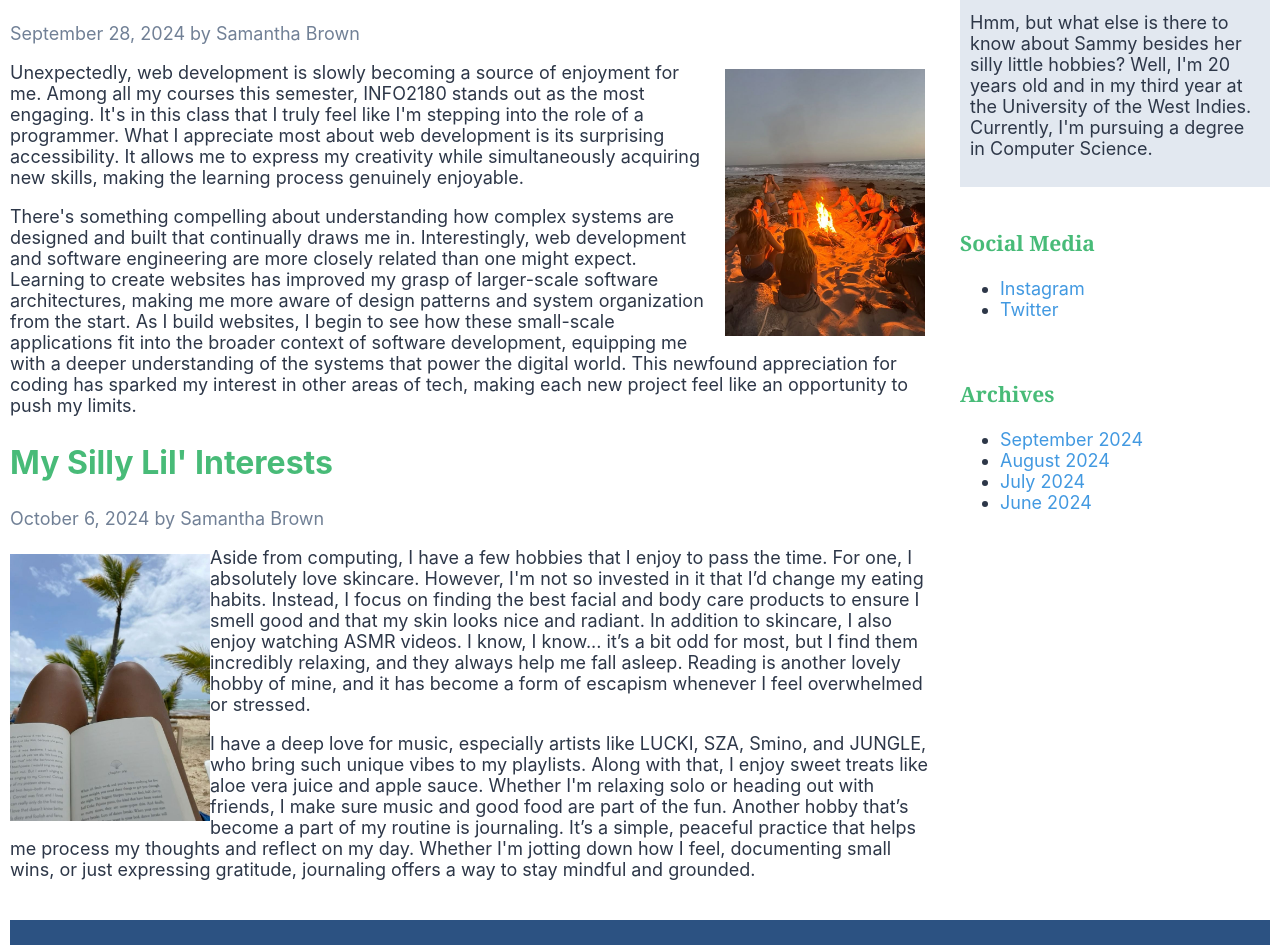
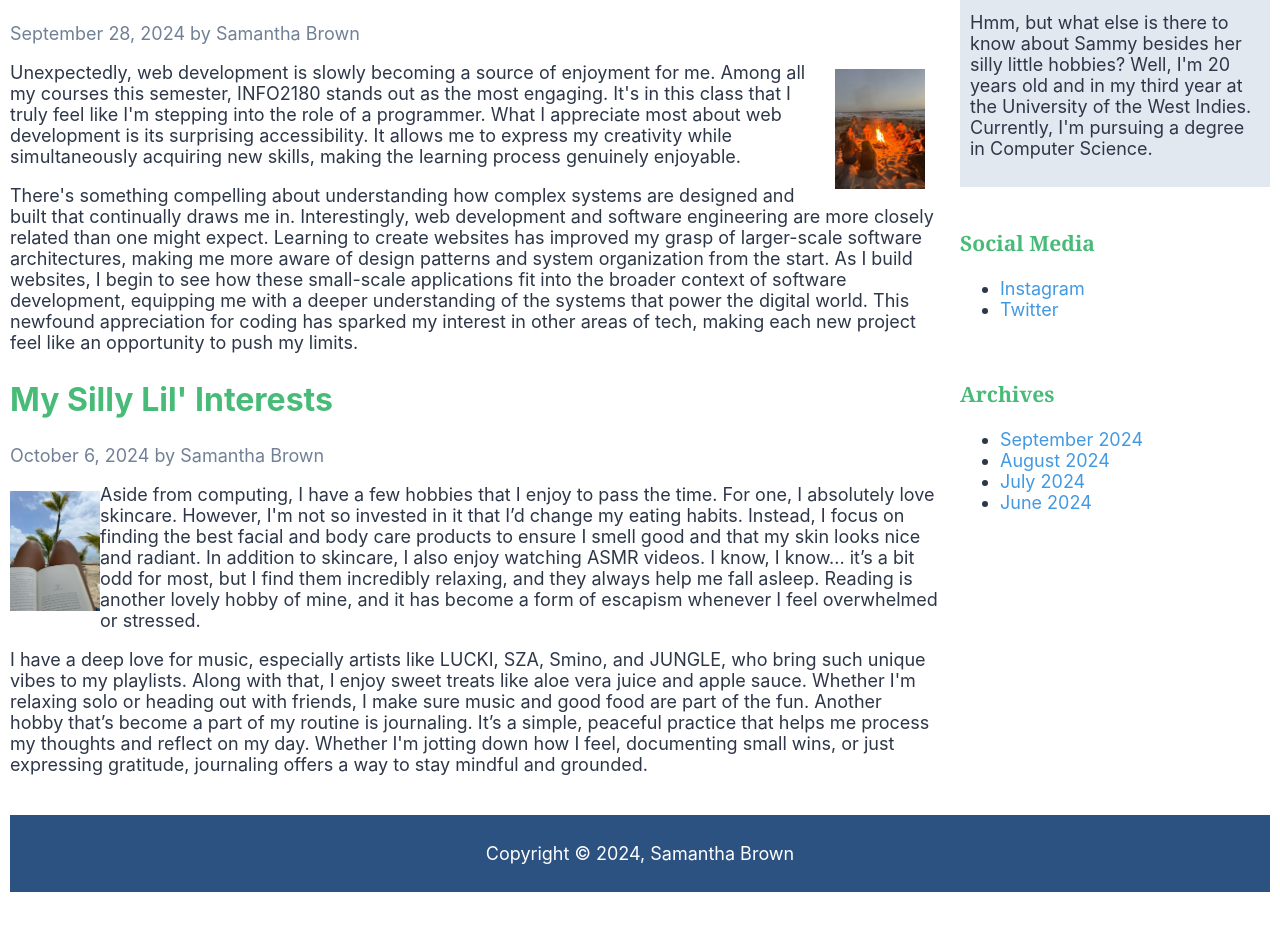
Before and after one commit to 20xsammyyy/info2180-lab2, a plain HTML site: page index.html in a window 1280 px wide. Shown: the part 355-1300 px from the top of the page. After the commit the page ends 1257 px from the top, so only its background shows below. Drawn offline with Linux system fonts and the light colour scheme.

Commit message:
editted css file

```diff
--- a/styles.css
+++ b/styles.css
@@ -66,14 +66,14 @@ body {
 .blog-image-left {
     float: left;
     margin: 15px 0;
-    width: 200px;
+    width: 90px;
     height: auto;
 }
 
 .blog-image-right {
     float: right;
     margin: 15px;
-    width: 200px;
+    width: 90px;
     height: auto;
 }
 
```
